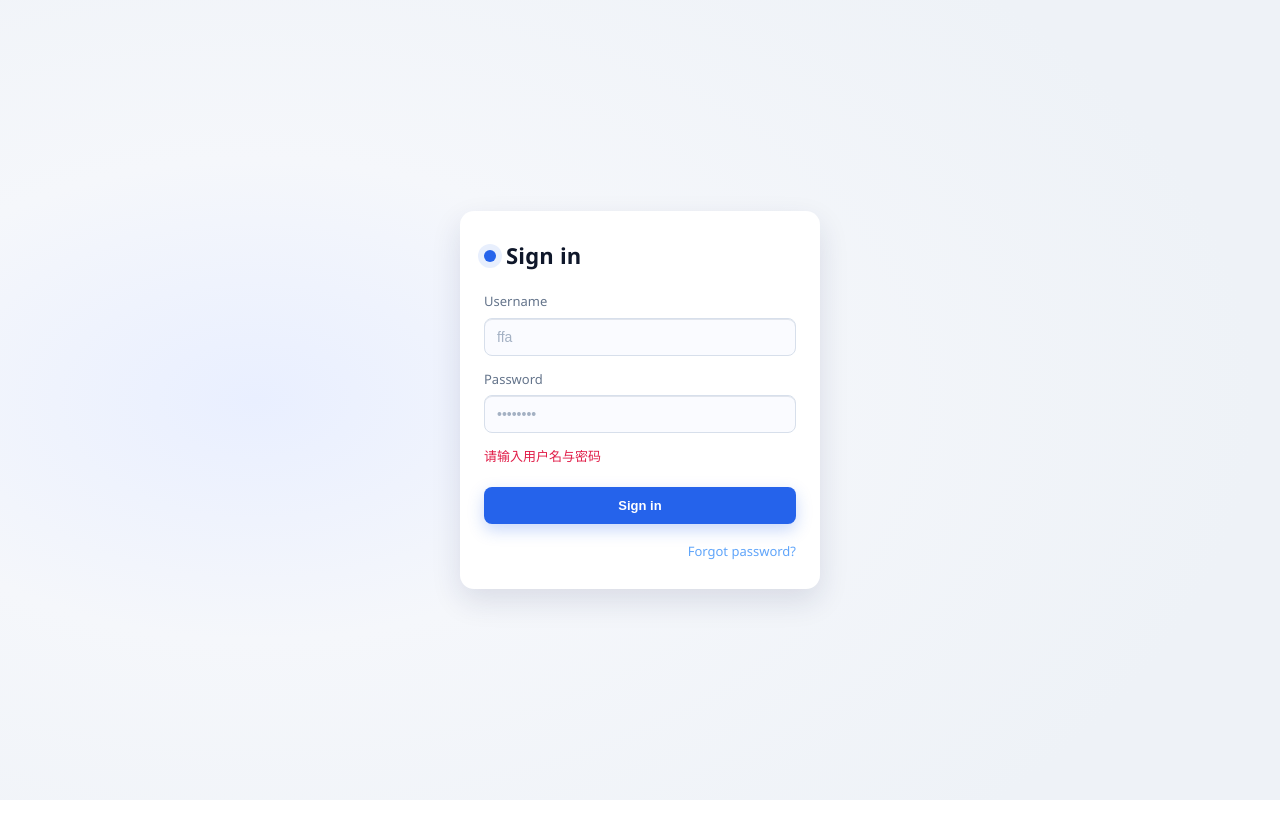
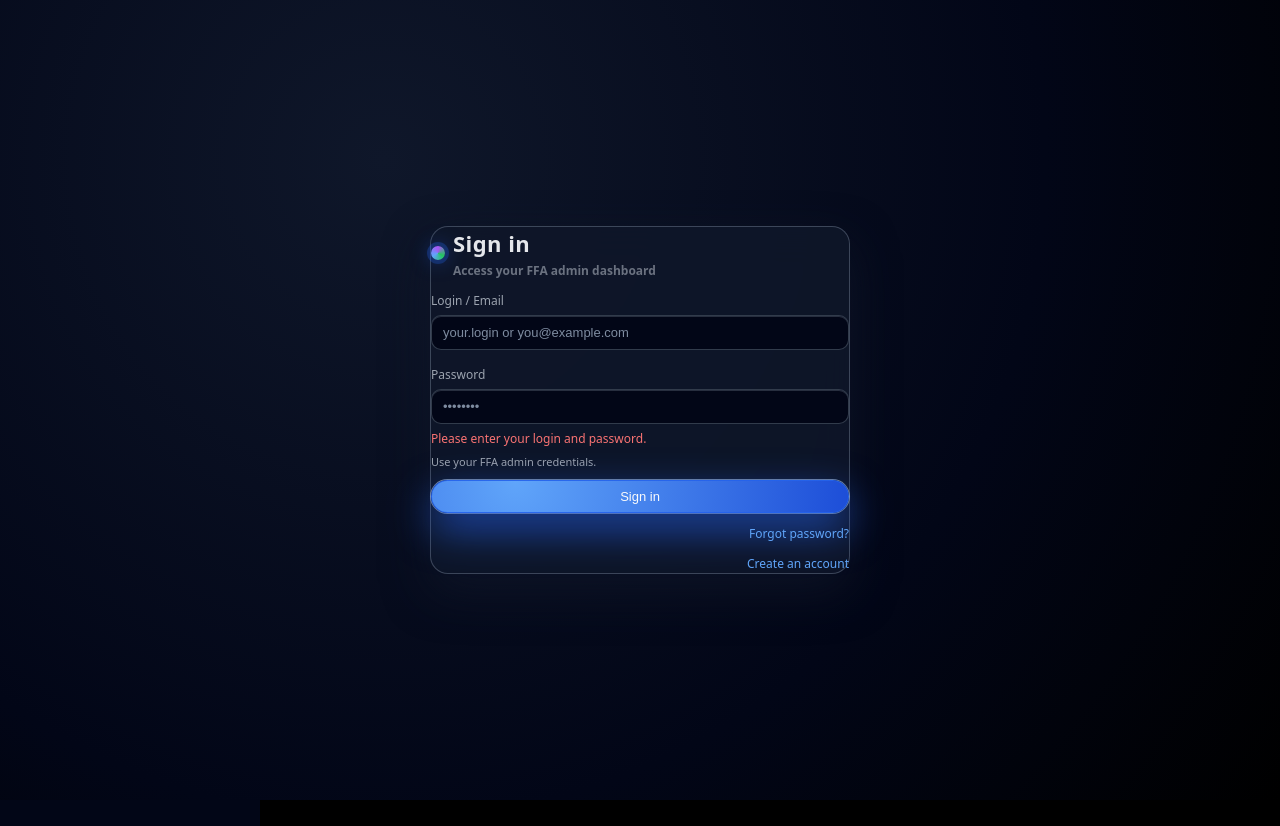
Before and after one commit to Surtalaevateinn/FFA-FullStack-BackOffice, a React (Vite) app in the folder ffa-admin/: page /login in a window 1280 px wide. Both pictures are taken after a click on the button "Sign in". Before the commit the page ends 800 px from the top, so only its background shows below. Built offline with nearby package versions, Linux system fonts and the light colour scheme; no server answers.

Commit message:
Refactor Login component to use 'login' field
Updated the login functionality to use 'login' instead of 'username' and adjusted error messages accordingly.

```diff
--- a/ffa-admin/src/pages/Login.jsx
+++ b/ffa-admin/src/pages/Login.jsx
@@ -1,50 +1,93 @@
 import { Link, useNavigate } from 'react-router-dom'
 import { useState } from 'react'
-import api from '../api/api'  // <=== 新增
+import api from '../api/api'
 
 export default function Login() {
   const nav = useNavigate()
-  const [username, setUsername] = useState('')
+  const [login, setLogin] = useState('')
   const [password, setPassword] = useState('')
   const [loading, setLoading] = useState(false)
   const [err, setErr] = useState('')
 
   const onSubmit = async () => {
     setErr('')
-    if (!username || !password) {
-      setErr('请输入用户名与密码')
+    if (!login || !password) {
+      setErr('Please enter your login and password.')
       return
     }
     setLoading(true)
     try {
-      // 后端：POST /ffaAPI/auth/login  {username, password}
-      const { data } = await api.post('/auth/login', { username, password })
-      localStorage.setItem('token', data.token)
-      localStorage.setItem('username', data.username)
-      localStorage.setItem('role', data.role || 'ADMIN')
+
+      const res = await api.post('/auth/login', { login, password })
+      const body = res.data || {}
+
+
+      if (body.success === false || !body.data) {
+        setErr(body.message || 'Login failed')
+        return
+      }
+
+      const tokens = body.data || {}
+
+      const accessToken = tokens.accessToken || tokens.token
+      const refreshToken = tokens.refreshToken
+      const user = tokens.user || tokens.person || {}
+
+      if (!accessToken) {
+        setErr('Login response malformed: missing accessToken.')
+        return
+      }
+
+
+      localStorage.setItem('token', accessToken)
+      if (refreshToken) {
+        localStorage.setItem('refreshToken', refreshToken)
+      }
+      if (user.login || user.username) {
+        localStorage.setItem('username', user.login || user.username)
+      }
+      if (user.role || user.roleName) {
+        localStorage.setItem('role', user.role || user.roleName)
+      } else {
+
+        localStorage.setItem('role', 'ADMIN')
+      }
+
       nav('/dashboard')
     } catch (e) {
-      setErr(e?.response?.data?.message || '登录失败')
+
+      const msg =
+        e?.response?.data?.message ||
+        e?.response?.data?.error ||
+        'Login failed'
+      setErr(msg)
     } finally {
       setLoading(false)
     }
   }
 
   return (
-    <section className="auth-root">
-      <div className="auth-card">
+    <section className="center">
+      <div className="card auth">
+        {/*  */}
         <div className="logo">
-          <span className="dot"></span>
+          <span className="dot" />
+          <div>
             <h2>Sign in</h2>
+            <p className="auth-subtitle">Access your FFA admin dashboard</p>
+          </div>
         </div>
 
+        {/*  */}
+        <div className="grid" style={{ gap: 12 }}>
           <div className="field">
-          <label>Username</label>
+            {/* login  */}
+            <label>Login / Email</label>
             <input
               type="text"
-            placeholder="ffa"
-            value={username}
-            onChange={e=>setUsername(e.target.value)}
+              placeholder="your.login or you@example.com"
+              value={login}
+              onChange={e => setLogin(e.target.value)}
             />
           </div>
 
@@ -54,41 +97,38 @@ export default function Login() {
               type="password"
               placeholder="••••••••"
               value={password}
-            onChange={e=>setPassword(e.target.value)}
-            onKeyDown={e=>{ if(e.key==='Enter') onSubmit() }}
+              onChange={e => setPassword(e.target.value)}
+              onKeyDown={e => {
+                if (e.key === 'Enter') onSubmit()
+              }}
             />
           </div>
+        </div>
 
-        {err && <div style={{color:'#e11d48', fontSize:13}}>{err}</div>}
+        {/*  */}
+        {err && <div className="auth-error">{err}</div>}
 
-        <button className="btn primary" onClick={onSubmit} disabled={loading}>
-          {loading ? 'Signing in...' : 'Sign in'}
+        {/*  */}
+        <div className="auth-meta">
+          <span className="muted">Use your FFA admin credentials.</span>
+        </div>
+
+        <button
+          className="btn primary"
+          onClick={onSubmit}
+          disabled={loading}
+          style={{ width: '100%', marginTop: 10 }}
+        >
+          {loading ? 'Signing in…' : 'Sign in'}
         </button>
 
         <div className="bottom-link">
           <Link to="/forgot">Forgot password?</Link>
         </div>
+        <div className="bottom-link">
+  <Link to="/register">Create an account</Link>
 </div>
-
-      {/* 保留你原来的样式 */}
-      <style jsx>{`
-        .auth-root { position: fixed; inset: 0; display: grid; place-items: center; background: radial-gradient(1000px 600px at 20% 50%, #e9efff 0%, #f5f7fb 40%, #eef2f7 100%); font-family: 'Segoe UI', system-ui, -apple-system, Arial, sans-serif; }
-        .auth-card { width: 360px; max-width: calc(100vw - 32px); background: #fff; padding: 28px 24px; border-radius: 14px; box-shadow: 0 12px 30px rgba(23, 37, 84, 0.12); display: flex; flex-direction: column; gap: 14px; }
-        .logo { display: flex; align-items: center; gap: 10px; margin-bottom: 6px; }
-        .logo .dot { width: 12px; height: 12px; background: #2563eb; border-radius: 50%; box-shadow: 0 0 0 6px rgba(37, 99, 235, 0.1); }
-        .logo h2 { font-size: 22px; margin: 0; color: #0f172a; letter-spacing: .2px; }
-        .field { display: flex; flex-direction: column; gap: 6px; }
-        label { font-size: 13px; color: #64748b; }
-        input { padding: 10px 12px; font-size: 14px; border: 1px solid #d7dfeb; border-radius: 8px; outline: none; background: #fafbff; }
-        input:focus { border-color: #2563eb; box-shadow: 0 0 0 3px rgba(37, 99, 235, 0.15); background: #fff; }
-        .btn.primary { margin-top: 6px; background: #2563eb; color: #fff; border: none; border-radius: 8px; padding: 11px 0; font-weight: 600; cursor: pointer; transition: transform .02s ease, box-shadow .2s ease, background .2s ease; box-shadow: 0 6px 16px rgba(37, 99, 235, 0.25); }
-        .btn.primary:hover { background: #1f4fe0; }
-        .btn.primary:active { transform: translateY(1px); box-shadow: 0 4px 12px rgba(37, 99, 235, 0.25); }
-        .bottom-link { margin-top: 4px; text-align: right; font-size: 13px; }
-        .bottom-link a { color: #2563eb; text-decoration: none; }
-        .bottom-link a:hover { text-decoration: underline; }
-        @media (max-width: 420px) { .auth-card { padding: 22px 18px; border-radius: 12px; } }
-      `}</style>
+      </div>
     </section>
   )
 }
```
Lines whose indentation alone changed are shown as unchanged.
